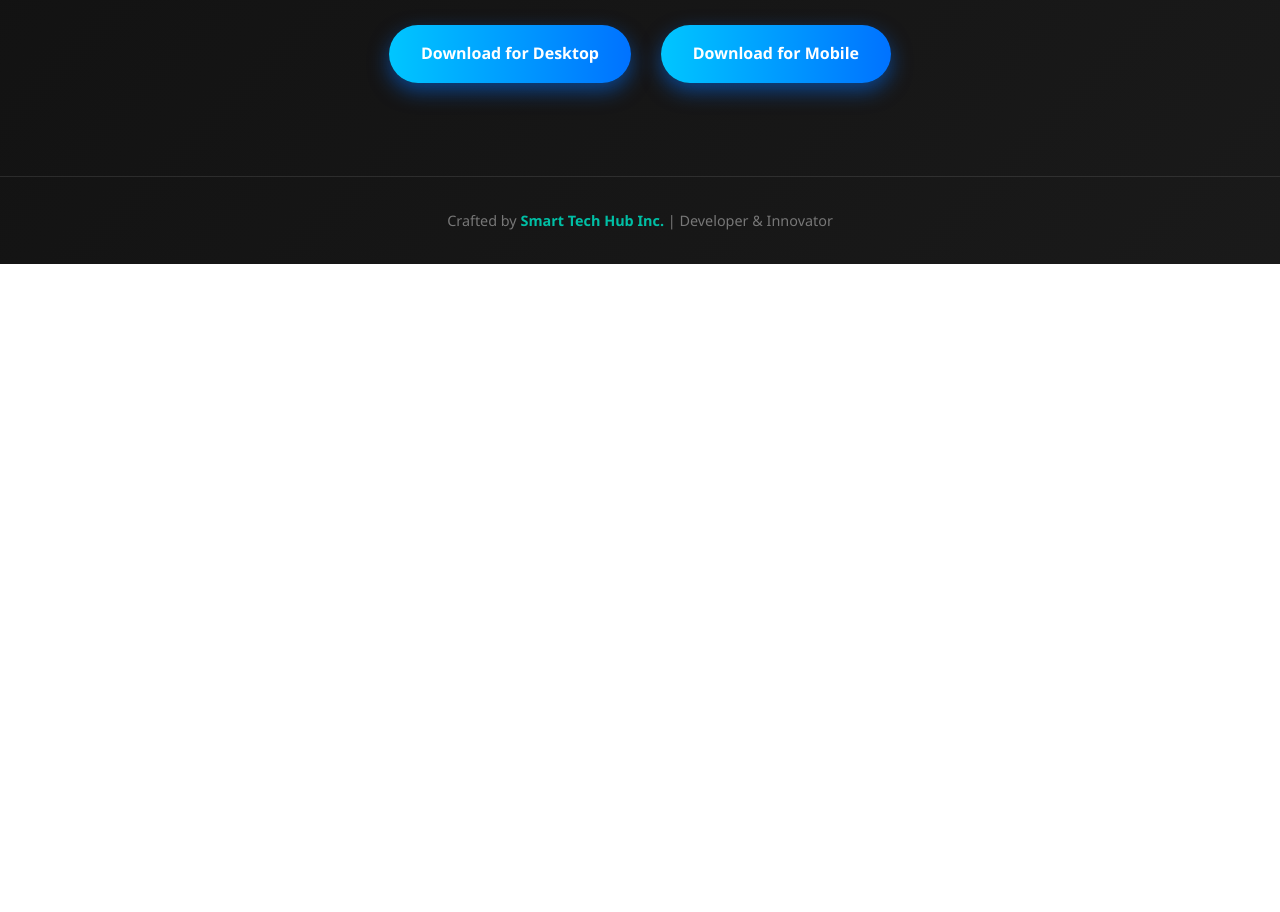
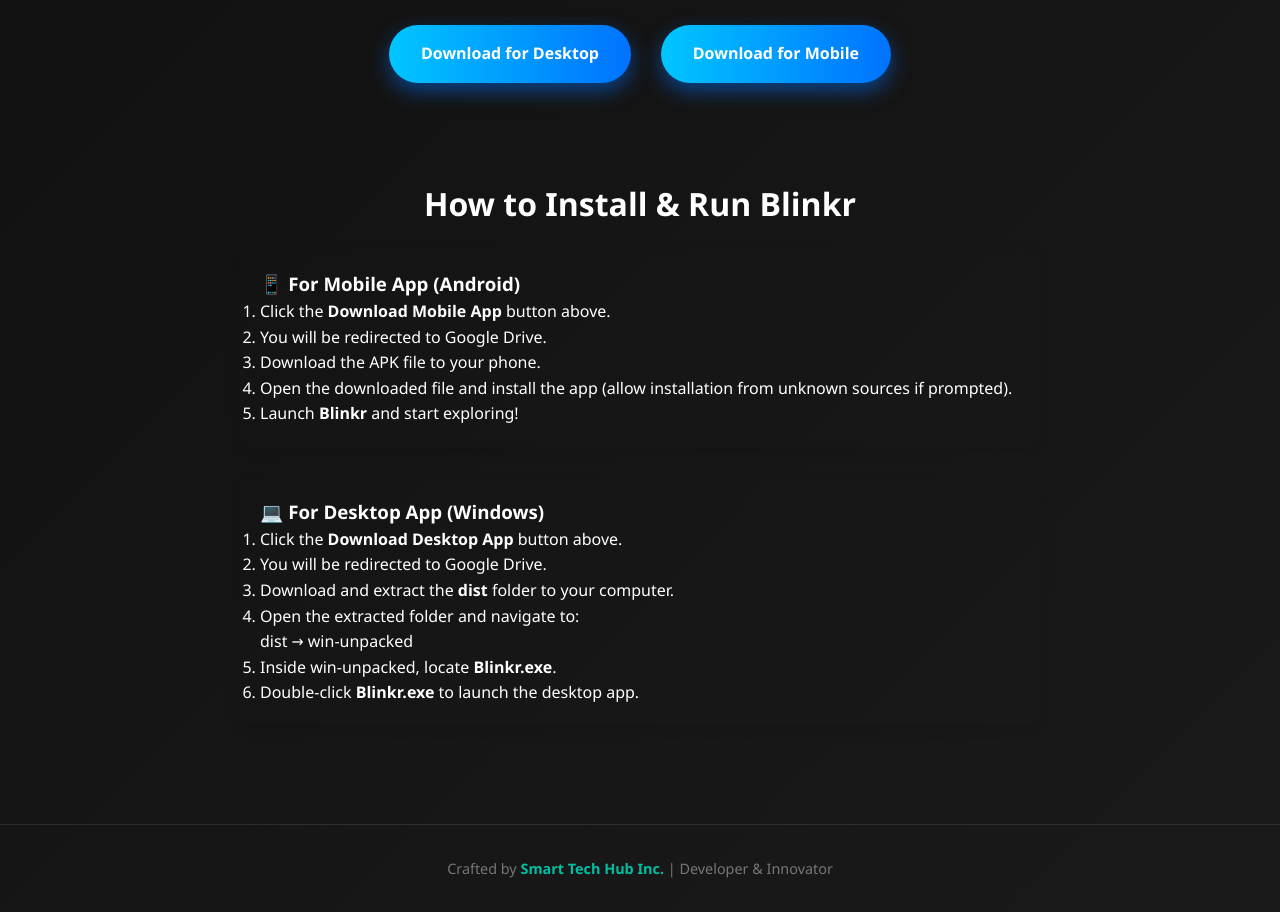
Before and after one commit to Mykol5/blinkrapplanding, a plain HTML site: page index.html in a window 1280 px wide. Shown: the part 763-1675 px from the top of the page. Before the commit the page ends 1027 px from the top, so only its background shows below. Drawn offline with Linux system fonts and the light colour scheme.

Commit message:
new update commit

```diff
--- a/index.html
+++ b/index.html
@@ -114,6 +114,34 @@
     <a href="https://drive.google.com/file/d/1x-HHq2fdewW0hvDyCp-TGvIJoUrpNy_J/view?usp=drivesdk" class="btn">Download for Mobile</a>
   </section>
 
+  <section id="instructions" style="padding: 50px; text-align: center; max-width: 900px; margin: auto;">
+  <h2 style="font-size: 2rem; margin-bottom: 20px;">How to Install & Run Blinkr</h2>
+
+  <div style="text-align: left;  padding: 20px; border-radius: 12px; box-shadow: 0 4px 12px rgba(0,0,0,0.1); margin-bottom: 30px;">
+    <h3>📱 For Mobile App (Android)</h3>
+    <ol>
+      <li>Click the <strong>Download Mobile App</strong> button above.</li>
+      <li>You will be redirected to Google Drive.</li>
+      <li>Download the APK file to your phone.</li>
+      <li>Open the downloaded file and install the app (allow installation from unknown sources if prompted).</li>
+      <li>Launch <strong>Blinkr</strong> and start exploring!</li>
+    </ol>
+  </div>
+
+  <div style="text-align: left;  padding: 20px; border-radius: 12px; box-shadow: 0 4px 12px rgba(0,0,0,0.1);">
+    <h3>💻 For Desktop App (Windows)</h3>
+    <ol>
+      <li>Click the <strong>Download Desktop App</strong> button above.</li>
+      <li>You will be redirected to Google Drive.</li>
+      <li>Download and extract the <strong>dist</strong> folder to your computer.</li>
+      <li>Open the extracted folder and navigate to: <br> <code>dist → win-unpacked</code></li>
+      <li>Inside <code>win-unpacked</code>, locate <strong>Blinkr.exe</strong>.</li>
+      <li>Double-click <strong>Blinkr.exe</strong> to launch the desktop app.</li>
+    </ol>
+  </div>
+</section>
+
+
   <footer>
     <p>Crafted by
   <a href="https://wa.me/message/GQU6LNYTKGH6H1" target="_blank" style="color: #00bfa5; text-decoration: none; font-weight: bold;">
```
